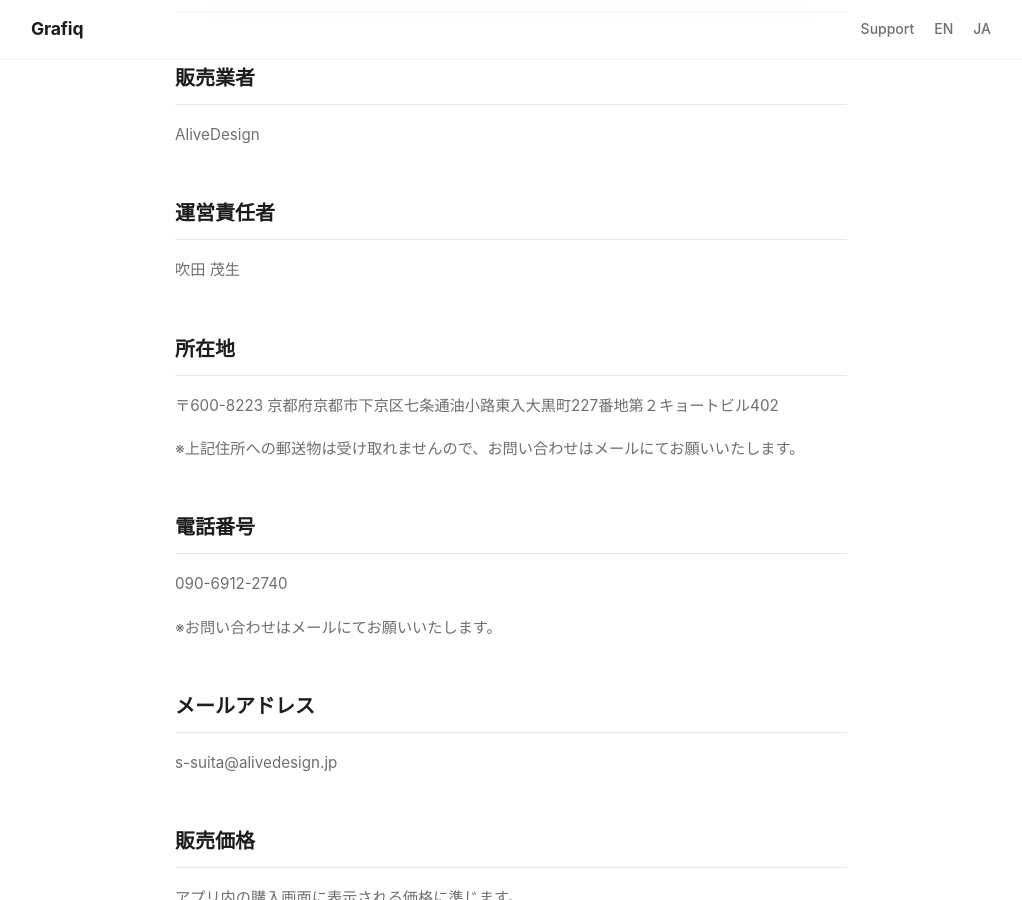
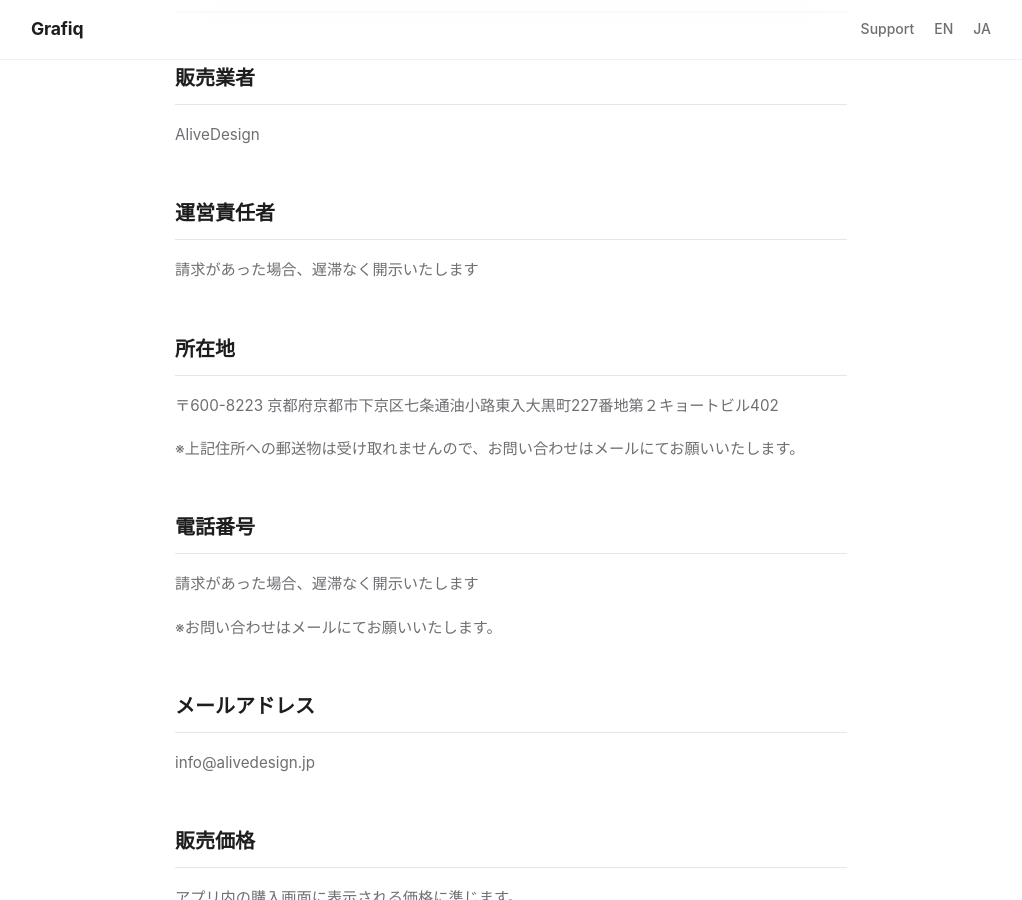
Before and after one commit to AliveDesign-JP/grafiq-docs, a Jekyll site: the page built from tokushoho-ja.md, in a window 1280 px wide and 900 px high, scrolled down 233 px. Shown: the whole window, without its empty margins (129-1151 px from the left). Built offline with Jekyll 4.4.1, drawn with Linux system fonts in a browser that asks for light colours.

Commit message:
fix: 個人情報保護 — メール変更・代表者名/電話番号を省略規定に変更

```diff
--- a/tokushoho-ja.md
+++ b/tokushoho-ja.md
@@ -16,7 +16,7 @@ AliveDesign
 
 ## 運営責任者
 
-吹田 茂生
+請求があった場合、遅滞なく開示いたします
 
 ## 所在地
 
@@ -26,13 +26,13 @@ AliveDesign
 
 ## 電話番号
 
-090-6912-2740
+請求があった場合、遅滞なく開示いたします
 
 ※お問い合わせはメールにてお願いいたします。
 
 ## メールアドレス
 
-s-suita@alivedesign.jp
+info@alivedesign.jp
 
 ## 販売価格
 
```
